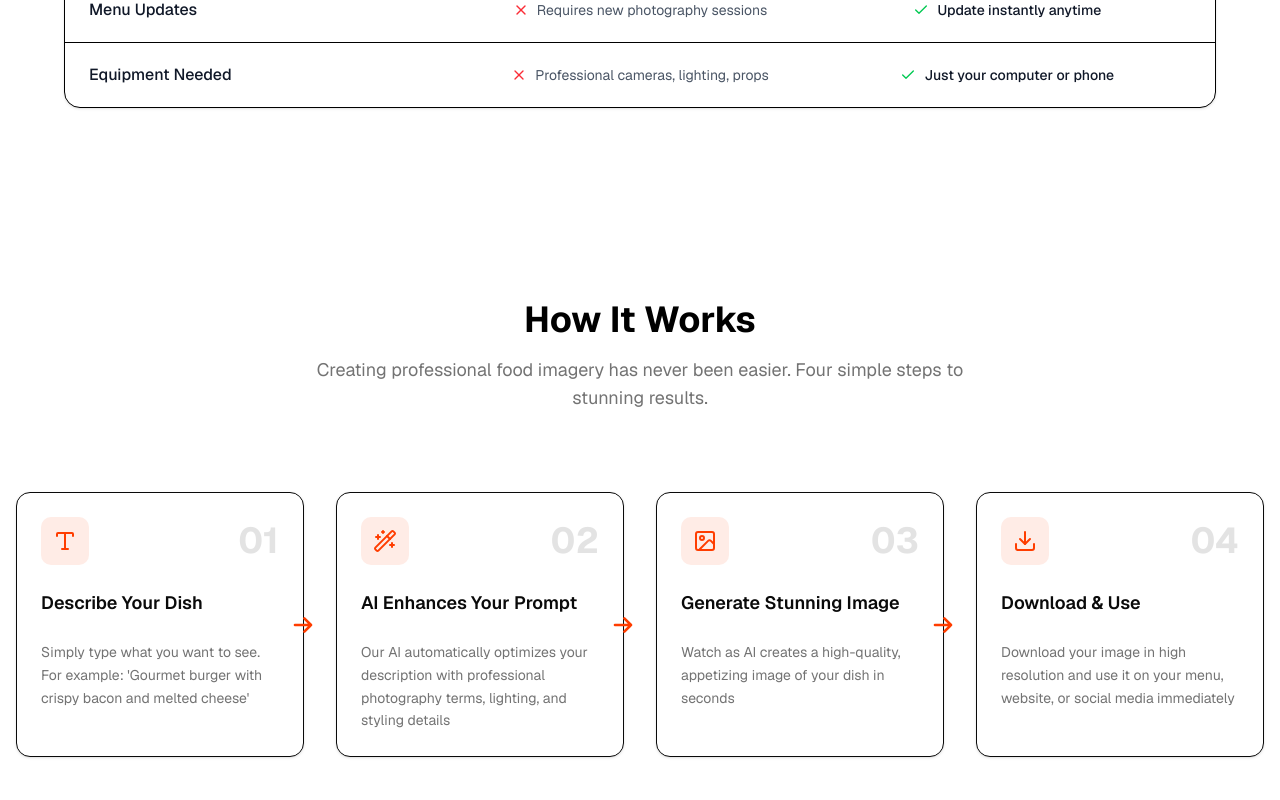
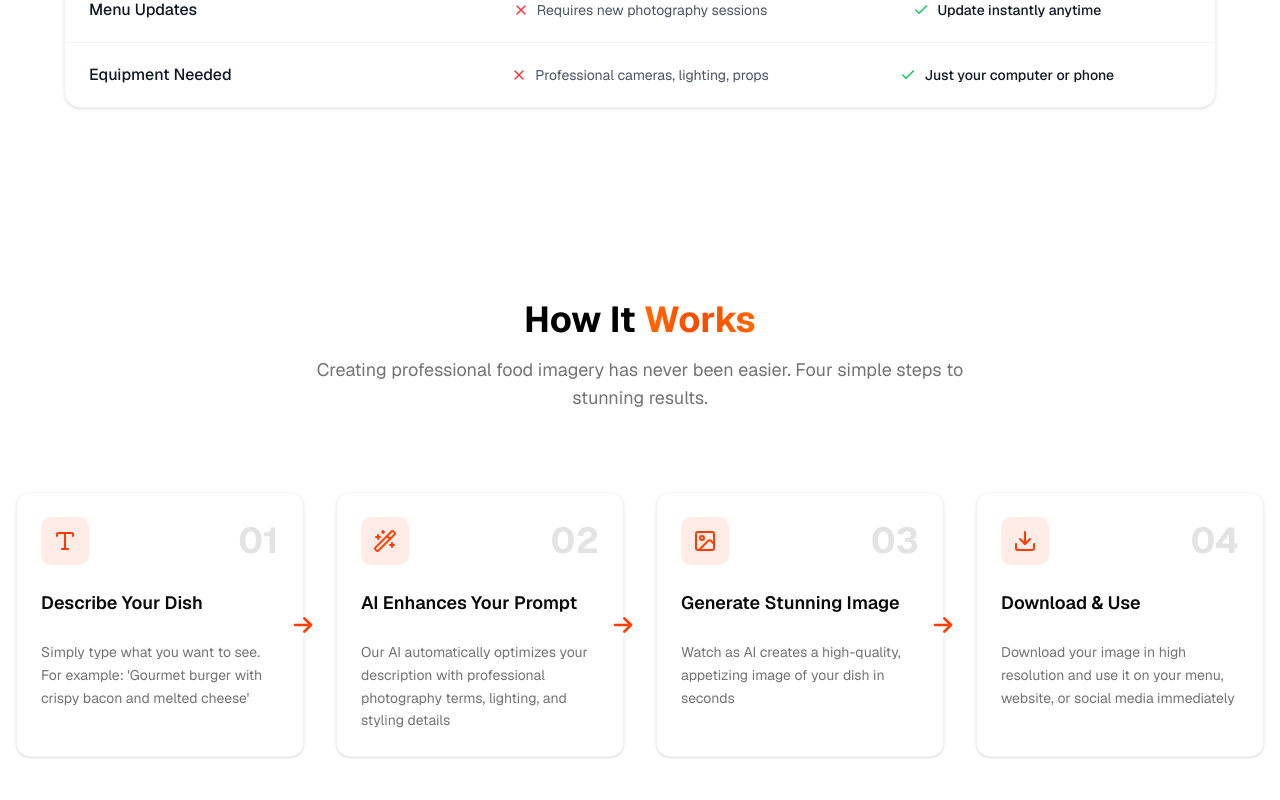
Before and after one commit to decodewithdeepak/menuviz, a Next.js app: page / in a window 1280 px wide. Shown: the part 1315-2115 px from the top of the page. Built offline with nearby package versions, Linux system fonts and the light colour scheme.

Commit message:
improvements

```diff
--- a/app/globals.css
+++ b/app/globals.css
@@ -1,26 +1,11 @@
 @import "tailwindcss";
 @import "tw-animate-css";
-
-@custom-variant dark (&:is(.dark *));
 
 @theme inline {
   --color-background: hsl(var(--background));
   --color-foreground: hsl(var(--foreground));
   --font-sans: var(--font-geist-sans);
   --font-mono: var(--font-geist-mono);
-  --color-sidebar-ring: var(--sidebar-ring);
-  --color-sidebar-border: var(--sidebar-border);
-  --color-sidebar-accent-foreground: var(--sidebar-accent-foreground);
-  --color-sidebar-accent: var(--sidebar-accent);
-  --color-sidebar-primary-foreground: var(--sidebar-primary-foreground);
-  --color-sidebar-primary: var(--sidebar-primary);
-  --color-sidebar-foreground: var(--sidebar-foreground);
-  --color-sidebar: var(--sidebar);
-  --color-chart-5: var(--chart-5);
-  --color-chart-4: var(--chart-4);
-  --color-chart-3: var(--chart-3);
-  --color-chart-2: var(--chart-2);
-  --color-chart-1: var(--chart-1);
   --color-ring: var(--ring);
   --color-input: var(--input);
   --color-border: var(--border);
@@ -43,10 +28,6 @@
   --radius-xl: calc(var(--radius) + 4px);
 }
 
-* {
-  border-color: hsl(var(--border));
-}
-
 html {
   scroll-behavior: smooth;
 }
@@ -57,17 +38,6 @@ body {
   font-family: var(--font-geist-sans), system-ui, sans-serif;
   -webkit-font-smoothing: antialiased;
   -moz-osx-font-smoothing: grayscale;
-}
-
-/* Subtle orange text effects */
-@layer utilities {
-  .orange-glow {
-    /* Removed glow effect for cleaner look */
-  }
-
-  .orange-glow-strong {
-    /* Removed glow effect for cleaner look */
-  }
 }
 
 @layer base {
@@ -88,40 +58,9 @@ body {
     --accent: oklch(0.97 0 0);
     --accent-foreground: oklch(0.205 0 0);
     --destructive: oklch(0.577 0.245 27.325);
-    --border: oklch(0.922 0 0);
-    --input: oklch(0.922 0 0);
+    --border: oklch(0.96 0 0);
+    --input: oklch(0.96 0 0);
     --ring: oklch(0.65 0.25 45);
-    --chart-1: oklch(0.646 0.222 41.116);
-    --chart-2: oklch(0.6 0.118 184.704);
-    --chart-3: oklch(0.398 0.07 227.392);
-    --chart-4: oklch(0.828 0.189 84.429);
-    --chart-5: oklch(0.769 0.188 70.08);
-  }
-
-  .dark {
-    --background: oklch(0.145 0 0);
-    --foreground: oklch(0.985 0 0);
-    --card: oklch(0.205 0 0);
-    --card-foreground: oklch(0.985 0 0);
-    --popover: oklch(0.205 0 0);
-    --popover-foreground: oklch(0.985 0 0);
-    --primary: oklch(0.75 0.22 50);
-    --primary-foreground: oklch(1 0 0);
-    --secondary: oklch(0.269 0 0);
-    --secondary-foreground: oklch(0.985 0 0);
-    --muted: oklch(0.269 0 0);
-    --muted-foreground: oklch(0.708 0 0);
-    --accent: oklch(0.269 0 0);
-    --accent-foreground: oklch(0.985 0 0);
-    --destructive: oklch(0.704 0.191 22.216);
-    --border: oklch(1 0 0 / 10%);
-    --input: oklch(1 0 0 / 15%);
-    --ring: oklch(0.75 0.22 50);
-    --chart-1: oklch(0.488 0.243 264.376);
-    --chart-2: oklch(0.696 0.17 162.48);
-    --chart-3: oklch(0.769 0.188 70.08);
-    --chart-4: oklch(0.627 0.265 303.9);
-    --chart-5: oklch(0.645 0.246 16.439);
   }
 }
 
--- a/components/footer.tsx
+++ b/components/footer.tsx
@@ -5,7 +5,7 @@ import { Sparkles } from "lucide-react"
 
 export function Footer() {
   return (
-    <footer className="border-t border-border/40 bg-background/95 backdrop-blur">
+    <footer className="border-t border-gray-100 bg-white backdrop-blur">
       <div className="container mx-auto px-4 py-16">
         <div className="grid grid-cols-1 gap-8 md:grid-cols-4">
           <div className="space-y-4">
@@ -77,7 +77,7 @@ export function Footer() {
           </div>
         </div>
 
-        <div className="mt-12 border-t border-border/40 pt-8 text-center text-sm text-muted-foreground">
+        <div className="mt-12 border-t border-gray-100 pt-8 text-center text-sm text-muted-foreground">
           <p>&copy; {new Date().getFullYear()} MenuViz. All rights reserved.</p>
         </div>
       </div>
--- a/components/landing-features.tsx
+++ b/components/landing-features.tsx
@@ -64,7 +64,7 @@ export function LandingFeatures() {
             return (
               <Card
                 key={feature.title}
-                className="group border border-gray-100/30 bg-white shadow-sm transition-all hover:border-orange-200/50 hover:shadow-xl hover:shadow-orange-500/10"
+                className="group border border-gray-100 bg-white shadow-sm transition-all hover:border-orange-300 hover:shadow-xl hover:shadow-orange-500/10"
               >
                 <CardHeader>
                   <div className="mb-4 flex h-12 w-12 items-center justify-center rounded-lg bg-primary/10 transition-transform group-hover:scale-110 group-hover:bg-primary/20">
--- a/components/landing-how-it-works.tsx
+++ b/components/landing-how-it-works.tsx
@@ -1,34 +1,38 @@
-"use client"
+"use client";
 
-import { Card, CardContent, CardHeader, CardTitle } from "@/components/ui/card"
-import { Type, Wand2, Image as ImageIcon, Download } from "lucide-react"
+import { Card, CardContent, CardHeader, CardTitle } from "@/components/ui/card";
+import { Type, Wand2, Image as ImageIcon, Download } from "lucide-react";
 
 const steps = [
   {
     step: "01",
     icon: Type,
     title: "Describe Your Dish",
-    description: "Simply type what you want to see. For example: 'Gourmet burger with crispy bacon and melted cheese'",
+    description:
+      "Simply type what you want to see. For example: 'Gourmet burger with crispy bacon and melted cheese'",
   },
   {
     step: "02",
     icon: Wand2,
     title: "AI Enhances Your Prompt",
-    description: "Our AI automatically optimizes your description with professional photography terms, lighting, and styling details",
+    description:
+      "Our AI automatically optimizes your description with professional photography terms, lighting, and styling details",
   },
   {
     step: "03",
     icon: ImageIcon,
     title: "Generate Stunning Image",
-    description: "Watch as AI creates a high-quality, appetizing image of your dish in seconds",
+    description:
+      "Watch as AI creates a high-quality, appetizing image of your dish in seconds",
   },
   {
     step: "04",
     icon: Download,
     title: "Download & Use",
-    description: "Download your image in high resolution and use it on your menu, website, or social media immediately",
+    description:
+      "Download your image in high resolution and use it on your menu, website, or social media immediately",
   },
-]
+];
 
 export function LandingHowItWorks() {
   return (
@@ -36,20 +40,24 @@ export function LandingHowItWorks() {
       <div className="container relative z-10 mx-auto max-w-7xl">
         <div className="mb-20 text-center">
           <h2 className="mb-4 text-3xl font-bold sm:text-4xl">
-            How It Works
+            How It{" "}
+            <span className="relative inline-block bg-gradient-to-r from-orange-500 via-orange-600 to-orange-500 bg-clip-text text-transparent">
+              Works
+            </span>
           </h2>
           <p className="mx-auto mt-4 max-w-2xl text-base text-muted-foreground sm:text-lg">
-            Creating professional food imagery has never been easier. Four simple steps to stunning results.
+            Creating professional food imagery has never been easier. Four
+            simple steps to stunning results.
           </p>
         </div>
 
         <div className="grid gap-8 md:grid-cols-2 lg:grid-cols-4">
           {steps.map((step, index) => {
-            const Icon = step.icon
+            const Icon = step.icon;
             return (
               <Card
                 key={step.step}
-                className="group relative border border-gray-100/30 bg-white shadow-sm transition-all hover:border-orange-200/50 hover:shadow-xl hover:shadow-orange-500/10"
+                className="group relative border border-gray-100 bg-white shadow-sm transition-all hover:border-orange-300 hover:shadow-xl hover:shadow-orange-500/10"
               >
                 <CardHeader>
                   <div className="mb-4 flex items-center justify-between">
@@ -60,7 +68,9 @@ export function LandingHowItWorks() {
                       {step.step}
                     </span>
                   </div>
-                  <CardTitle className="text-lg font-semibold">{step.title}</CardTitle>
+                  <CardTitle className="text-lg font-semibold">
+                    {step.title}
+                  </CardTitle>
                 </CardHeader>
                 <CardContent>
                   <p className="text-sm leading-relaxed text-muted-foreground">
@@ -73,12 +83,12 @@ export function LandingHowItWorks() {
                   </div>
                 )}
               </Card>
-            )
+            );
           })}
         </div>
       </div>
     </section>
-  )
+  );
 }
 
 function ArrowRight({ className }: { className?: string }) {
@@ -97,5 +107,5 @@ function ArrowRight({ className }: { className?: string }) {
         d="M13 7l5 5m0 0l-5 5m5-5H6"
       />
     </svg>
-  )
+  );
 }
--- a/components/navbar.tsx
+++ b/components/navbar.tsx
@@ -7,7 +7,7 @@ import { Sparkles } from "lucide-react"
 export function Navbar() {
   return (
     <div className="fixed top-0 z-50 w-full px-4 pt-4">
-      <nav className="container mx-auto max-w-7xl rounded-2xl border border-gray-100/30 bg-white/90 shadow-lg shadow-black/[0.08] backdrop-blur-xl">
+      <nav className="container mx-auto max-w-7xl rounded-2xl border border-gray-300 bg-white/90 shadow-lg shadow-black/[0.03] backdrop-blur-xl">
         <div className="flex h-16 items-center justify-between px-6">
           <Link href="/" className="flex items-center gap-2.5 font-bold text-xl transition-all hover:scale-105">
             <div className="flex h-9 w-9 items-center justify-center rounded-xl bg-gradient-to-br from-orange-500 to-orange-600 shadow-md shadow-orange-500/30">
--- a/components/ui/card.tsx
+++ b/components/ui/card.tsx
@@ -7,7 +7,7 @@ function Card({ className, ...props }: React.ComponentProps<"div">) {
     <div
       data-slot="card"
       className={cn(
-        "bg-card text-card-foreground flex flex-col gap-6 rounded-xl border py-6 shadow-sm",
+        "bg-card text-card-foreground flex flex-col gap-6 rounded-xl border border-gray-300 py-6 shadow-sm",
         className
       )}
       {...props}
```
Also changed, not shown: components/landing-problem.tsx (+16 -10 lines), components/landing-showcase.tsx (+27 -18 lines).
